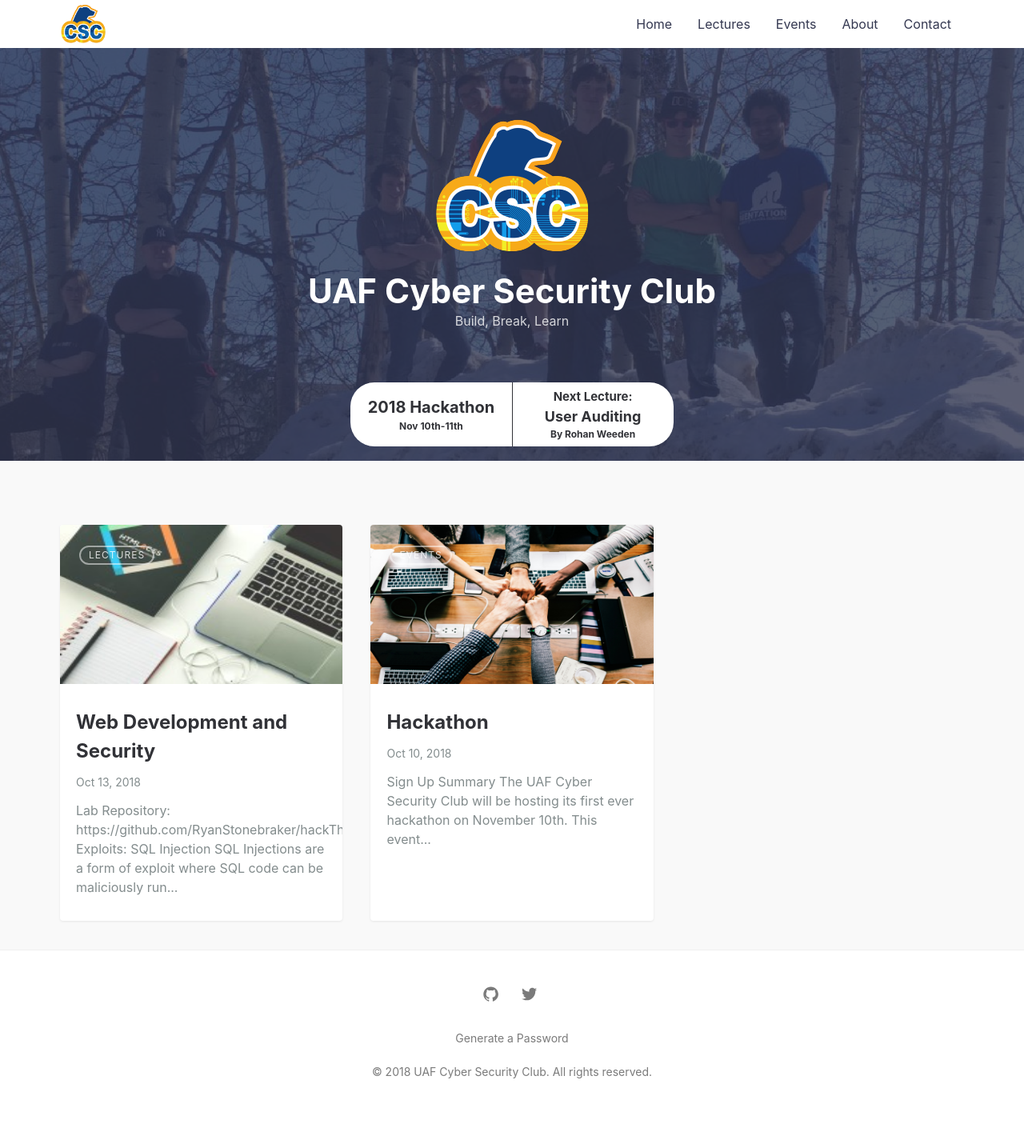
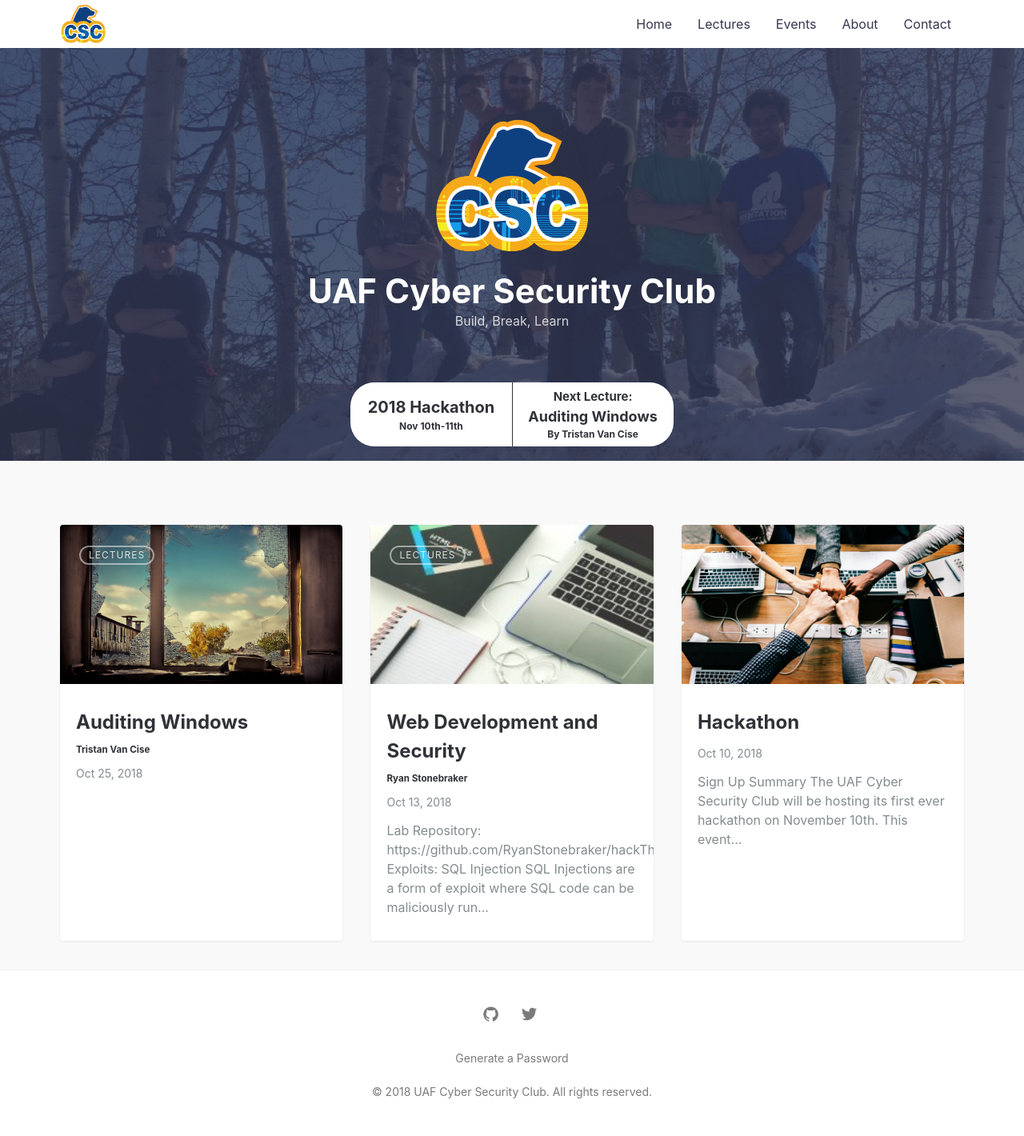
Before and after one commit to UAFCSC/uafcsc.github.io, a Jekyll site: the page built from index.md, in a window 1280 px wide. Shown: the whole page at 80% size. Built offline with Jekyll 4.4.1, drawn with Linux system fonts in a browser that asks for light colours; before the commit the page ends 1395 px from its top, so only the background shows below that.

Commit message:
Adds template for Tristan's lecture

```diff
--- a/_includes/card.html
+++ b/_includes/card.html
@@ -30,11 +30,12 @@
       <h2>{{ post.title | strip_html | truncate: 50 }}</h2>
       {% assign date_format = site.sleek.date_format | default: "%b %-d, %Y" %}
       <span class="post-card__meta">
+        <h5>{{ post.author }}</h5>
         <time>{{ post.date | date: date_format }}</time>
       </span>
     </div>
     {% if post.summary %}
-      <p>{{ post.summary | strip_html | truncatewords:20 }}</p>
+      <p>{{ post.summary | strip_html | truncatewords: 20 }}</p>
     {% else %}
       <p>{{ post.content | strip_html | truncatewords: 20 }}</p>
     {% endif %}
--- a/_includes/upcoming.html
+++ b/_includes/upcoming.html
@@ -4,10 +4,10 @@
       <h2>2018 Hackathon</h2>
       <h3>Nov 10th-11th</h3>
     </a>
-    <a href="/user-auditing" class="lecture">
+    <a href="/auditing-windows" class="lecture">
       <h2>Next Lecture:</h2>
-      <h3>User Auditing</h3>
-      <h4>By Rohan Weeden</h4>
+      <h3>Auditing Windows</h3>
+      <h4>By Tristan Van Cise</h4>
     </a>
   </article>
 </div>
--- a/_posts/2018-10-13-web-development.md
+++ b/_posts/2018-10-13-web-development.md
@@ -2,6 +2,7 @@
 layout: post
 title: Web Development and Security
 featured-img: webdev
+author: Ryan Stonebraker
 categories: [Lectures]
 ---
 
--- /dev/null
+++ b/_posts/2018-10-25-auditing-windows.md
@@ -0,0 +1,7 @@
+---
+layout: post
+title: Auditing Windows
+featured-img: windows
+author: Tristan Van Cise
+categories: [Lectures]
+---
```
Also changed, not shown: assets/img/posts/windows.jpg (added), assets/img/posts/windows_placehold.jpg (added), assets/img/posts/windows_thumb.jpg (added), assets/img/posts/windows_thumb@2x.jpg (added).
